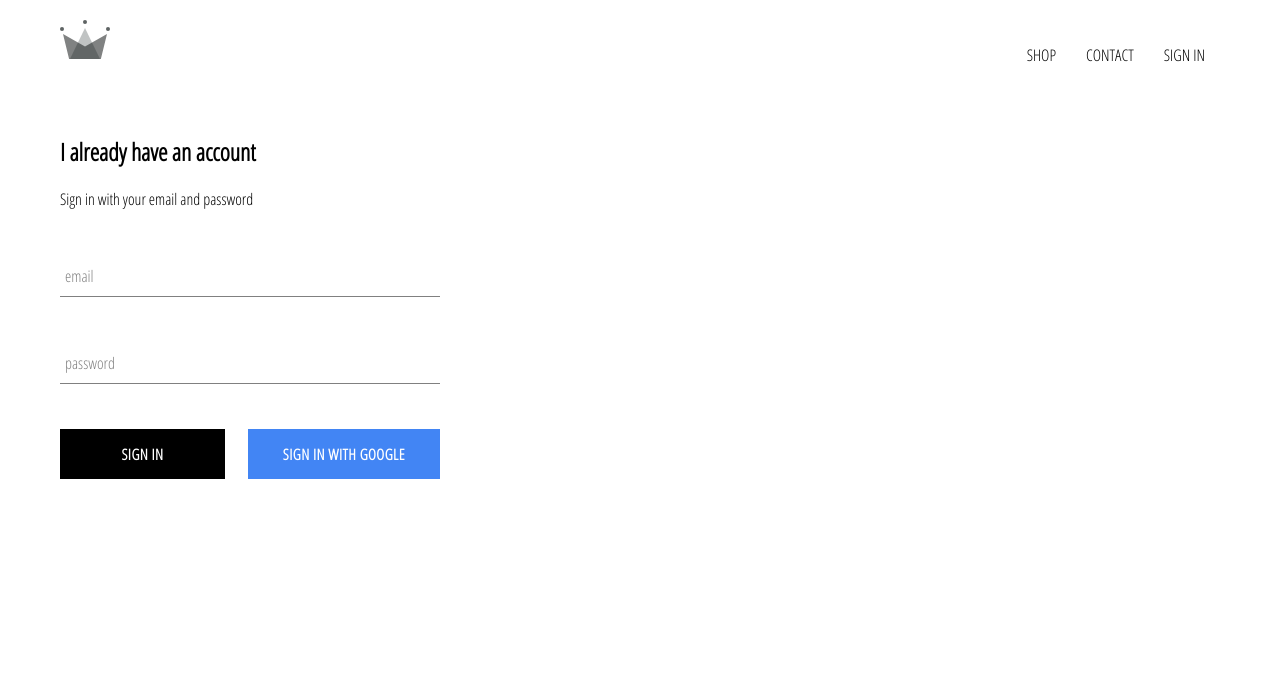
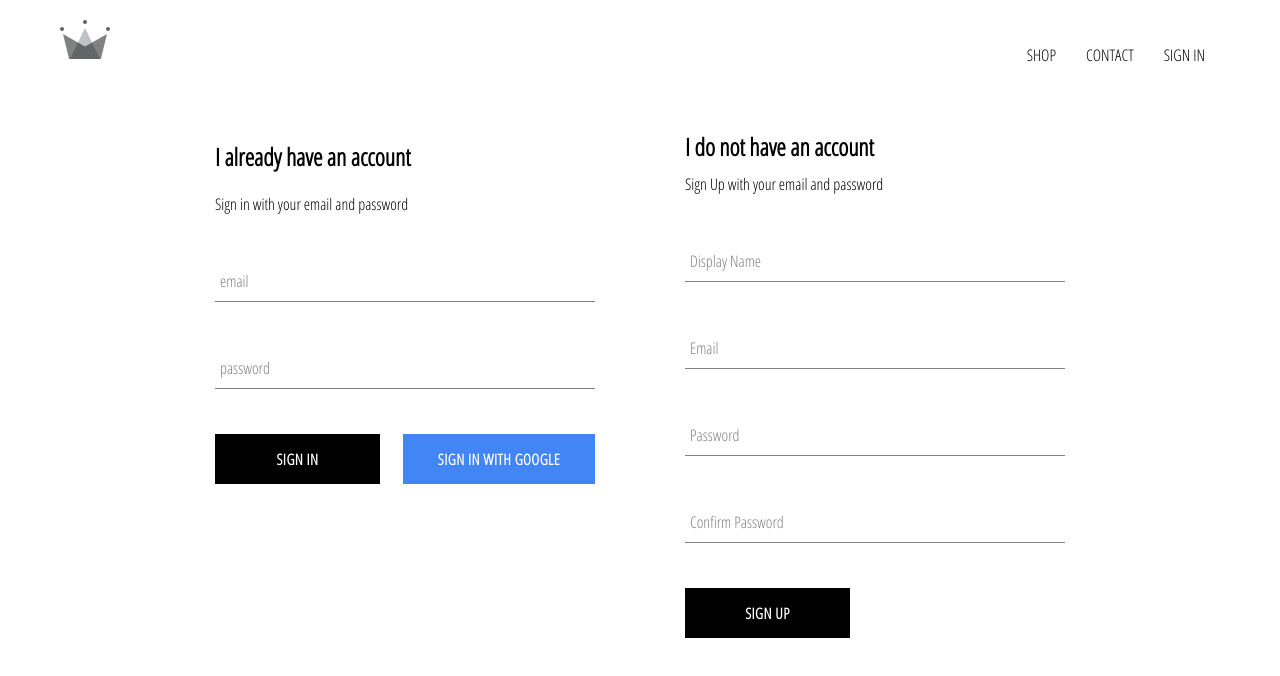
Before and after one commit to bonsatila/crwn-clothing, a React (Create React App) app: page /signIn in a window 1280 px wide. Shown: the top 676 px of the page. Built offline with nearby package versions, Linux system fonts and the light colour scheme; no server answers.

Commit message:
implimented firebase util with ability to store authenticated users with email and password

```diff
--- a/src/App.js
+++ b/src/App.js
@@ -5,7 +5,7 @@
 import ShopPage from './pages/shop/shop.component'
 import Header from './components/header/header.component'
 import SignInAndSignUpPage from './pages/sign-in-sign-up/sign-in-sign-up.component'
-import {auth} from './firebase/firebase.utils';
+import {auth, createUserProfileDocument} from './firebase/firebase.utils';
 
 class App extends React.Component {
   constructor(){
@@ -17,9 +17,26 @@
   }
   unsubscribeFromAuth = null
   componentDidMount(){
-    this.unsubscribeFromAuth = auth.onAuthStateChanged(user => {
-      this.setState({currentUser:user})
-      console.log(user)
+    this.unsubscribeFromAuth = auth.onAuthStateChanged(async userAuth => {
+      // this.setState({currentUser:user})
+      // createUserProfileDocument(user)
+      // console.log(user)
+      if(userAuth){
+        const userRef = await createUserProfileDocument(userAuth);
+        userRef.onSnapshot(snapShot => {
+          this.setState({
+            currentUser: {
+              id: snapShot.id,
+              ...snapShot.data()
+            }
+          })
+          console.log(this.state)
+        })
+      }else{
+        this.setState({
+          currentUser:userAuth
+        })
+      }
     })
   }
 
--- /dev/null
+++ b/src/components/sign-up/sign-up.component.jsx
@@ -0,0 +1,92 @@
+import React from 'react'
+import FormInput from '../form-input/form-input.component'
+import CustomButton from '../custom-button/custom-button.component'
+import {auth, createUserProfileDocument } from '../../firebase/firebase.utils'
+
+import './sing-up.styles.scss'
+import { Component } from 'react'
+
+class SignUp extends Component{
+    constructor(){
+        super()
+
+        this.state={
+            displayName:'',
+            email: '',
+            password:'',
+            confirmPassword:''
+        }
+    }
+
+    handleSubmit = async event =>{
+        event.preventDefault();
+        const { displayName, email, password, confirmPassword } = this.state
+        if(password !== confirmPassword){
+            alert('Passwords do not match')
+            return;
+        }
+        try{
+            const { user } = await auth.createUserWithEmailAndPassword(email, password)
+            console.log("onSubmit value: ", this.state)
+            await createUserProfileDocument(user, {displayName})
+            this.setState({
+                displayName:'',
+                email: '',
+                password:'',
+                confirmPassword:''
+            })
+        }catch(error){
+            console.log(error)
+        }
+    }
+
+    handleChange = event => {
+        const { name, value } = event.target
+        this.setState({
+            [name] : value
+        })
+    }
+
+    render(){
+        const { displayName, email, password, confirmPassword } = this.state
+        return(
+            <div className='sign-up'>
+                <h2 className='title'>I do not have an account</h2>
+                <span>Sign Up with your email and password</span>
+                <form onSubmit={this.handleSubmit} className='sign-up-form'>
+                    <FormInput
+                        type='text'
+                        name='displayName'
+                        value={displayName}
+                        onChange={this.handleChange}
+                        label='Display Name'
+                        required/>
+                    <FormInput
+                        type='email'
+                        name='email'
+                        value={email}
+                        onChange={this.handleChange}
+                        label='Email'
+                        required/>
+                    <FormInput
+                        type='password'
+                        name='password'
+                        value={password}
+                        onChange={this.handleChange}
+                        label='Password'
+                        required/>
+                    <FormInput
+                        type='password'
+                        name='confirmPassword'
+                        value={confirmPassword}
+                        onChange={this.handleChange}
+                        label='Confirm Password'
+                        required/>
+                    <CustomButton type='Submit'>SIGN UP</CustomButton>
+                </form>
+            </div>
+        )
+    }
+}
+
+export default SignUp
--- /dev/null
+++ b/src/components/sign-up/sing-up.styles.scss
@@ -0,0 +1,8 @@
+.sign-up {
+    display: flex;
+    flex-direction: column;
+    width: 380px;
+    .title {
+        margin: 10px 0;
+    }
+}
--- a/src/firebase/firebase.utils.js
+++ b/src/firebase/firebase.utils.js
@@ -12,6 +12,29 @@
     appId: "1:303347186948:web:4bf854eacd8dea8436e451"
 }
 
+export const createUserProfileDocument = async (userAuth, additionalData) => {
+    if(!userAuth) return;
+
+    const userRef = firestore.doc(`users/${userAuth.uid}`)
+    const snapShot = await userRef.get();
+    if(!snapShot.exists){
+        const { displayName, email } = userAuth;
+        const createdAt = new Date();
+        try{
+            await userRef.set({
+                displayName,
+                email,
+                createdAt,
+                ...additionalData
+            })
+        }catch (error){
+            console.log('error creating user', error.message)
+        }
+    }
+    return userRef;
+}
+
+
 firebase.initializeApp(config);
 export const auth = firebase.auth();
 export const firestore = firebase.firestore();
--- a/src/pages/sign-in-sign-up/sign-in-sign-up.component.jsx
+++ b/src/pages/sign-in-sign-up/sign-in-sign-up.component.jsx
@@ -1,10 +1,13 @@
 import React from 'react';
 import SignIn from '../../components/sign-in/sign-in.component'
+import SingUp from '../../components/sign-up/sign-up.component'
 import './sign-in-sign-up.styles.scss';
 
 const SignInAndSignUpPage = () => (
     <div className='sign-in-and-sign-up'>
         <SignIn/>
+        <SingUp/>
+
     </div>
 );
 
--- a/src/pages/sign-in-sign-up/sign-in-sign-up.styles.scss
+++ b/src/pages/sign-in-sign-up/sign-in-sign-up.styles.scss
@@ -0,0 +1,7 @@
+.sign-in-and-sign-up {
+    display: flex;
+    flex-direction: row;
+    width: 850px;
+    justify-content: space-between;
+    margin: 30px auto;
+}
```
